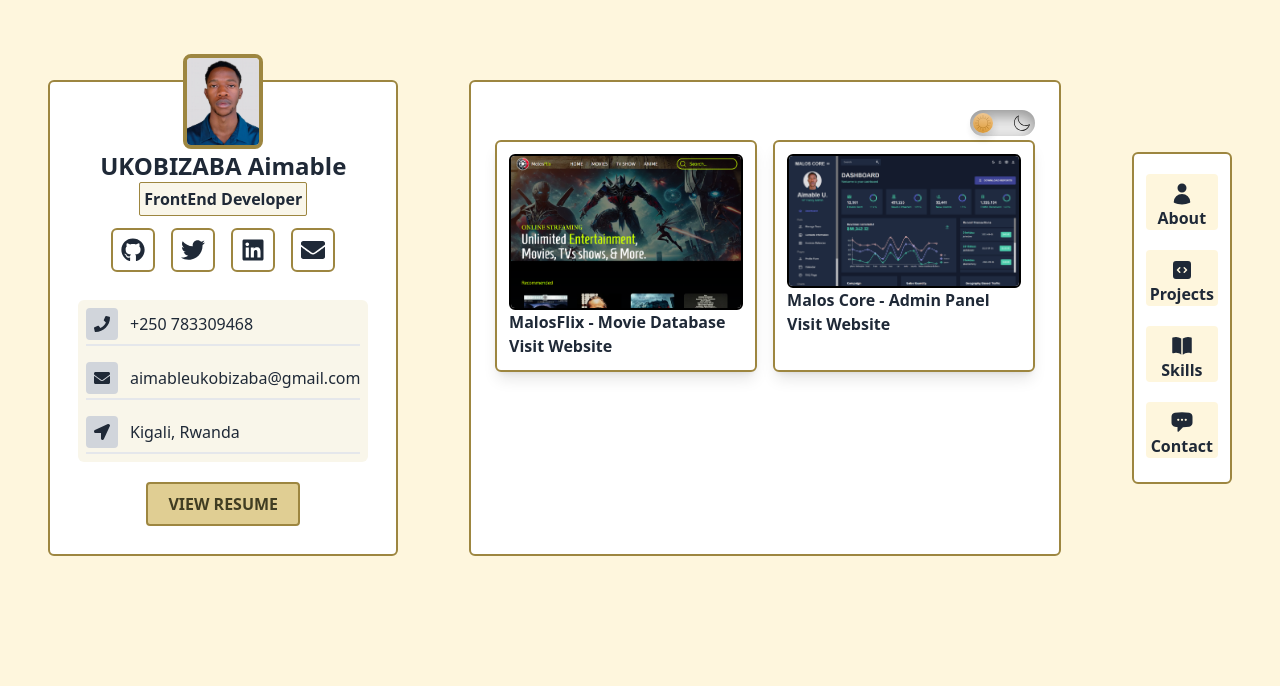
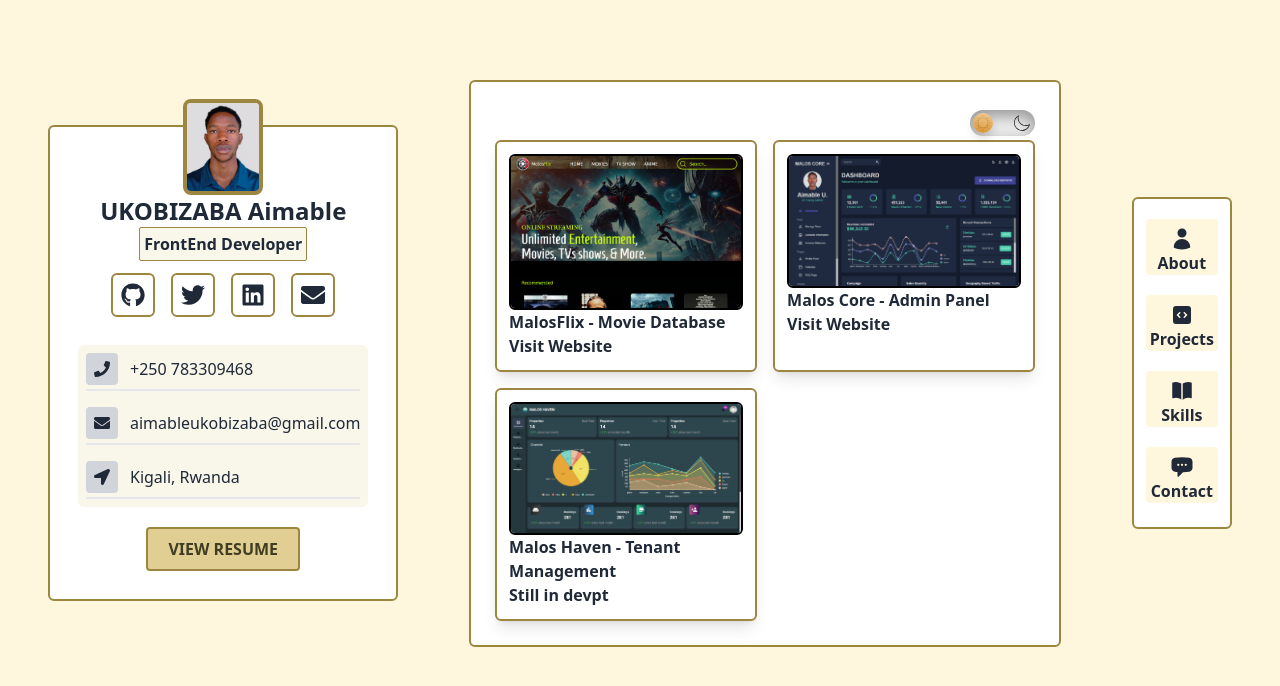
Before and after one commit to AimableUK/UKOBIZABAAIMABLE, a React (Vite) app: page /projects in a window 1280 px wide. Shown: the top 686 px of the page. Built offline with nearby package versions, Linux system fonts and the light colour scheme; what ldrs would draw is missing.

Commit message:
added another site in development

```diff
--- a/src/Components/Projects/Projects.jsx
+++ b/src/Components/Projects/Projects.jsx
@@ -1,6 +1,7 @@
 import React from 'react';
 import malosFlix from '../../assets/malosFlix.png';
 import malosCore from '../../assets/malosCore.png';
+import malosHaven from '../../assets/malosHaven.png';
 
 const Projects = () => {
   return (
@@ -25,6 +26,16 @@ const Projects = () => {
           </a>
 
         </div>
+        <div
+          className="cursor-pointer w-full flex flex-col items-start border-2 border-primaryBorder p-3 rounded-md shadow-lg transition-transform duration-300 hover:translate-y-2"
+        >
+          <a href='#'>
+            <img src={malosHaven} alt='malosFLix Project' className="w-full h-auto object-cover border-2 rounded-md border-black" />
+            <p className='font-bold'>Malos Haven - Tenant Management</p>
+            <p className='font-semibold'>Still in devpt</p>
+          </a>
+
+        </div>
     </div>
   );
 };
```
Also changed, not shown: src/index.css (+5 -4 lines), src/assets/MalosHaven.png (added).
